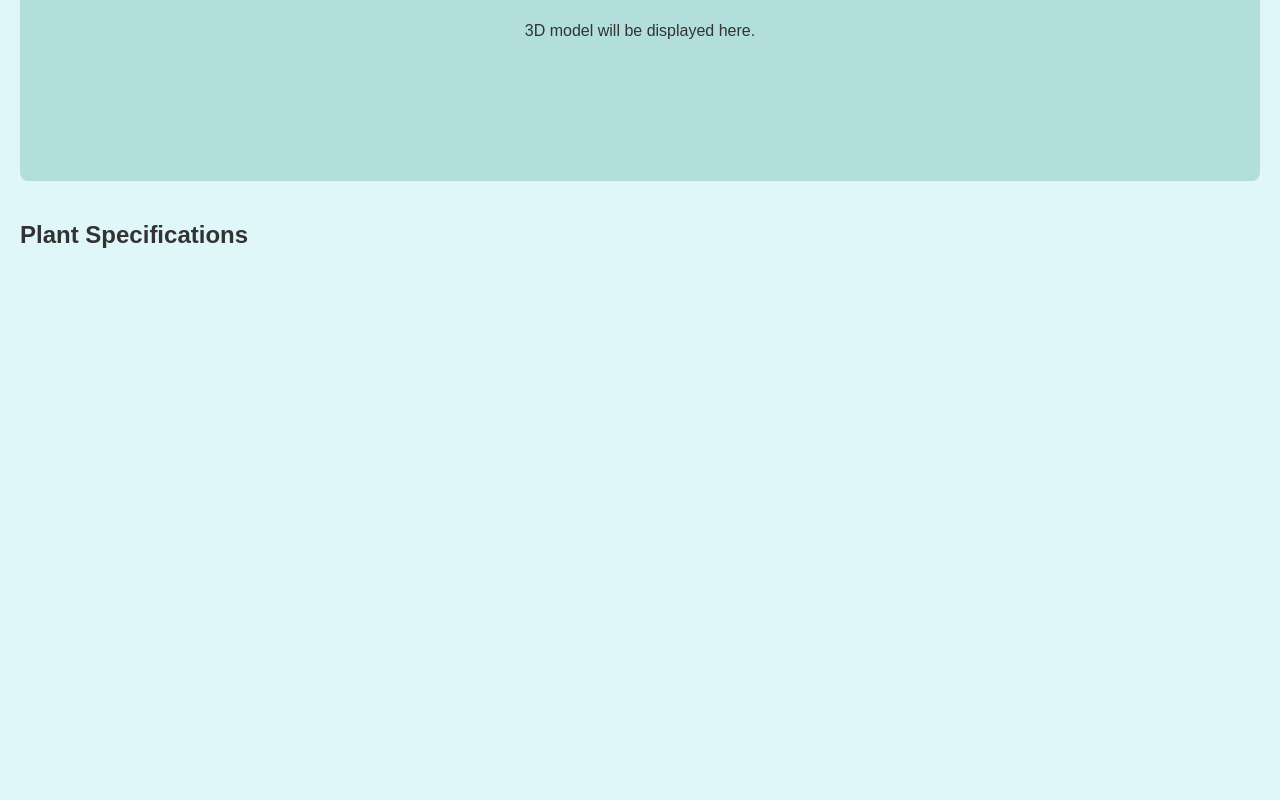
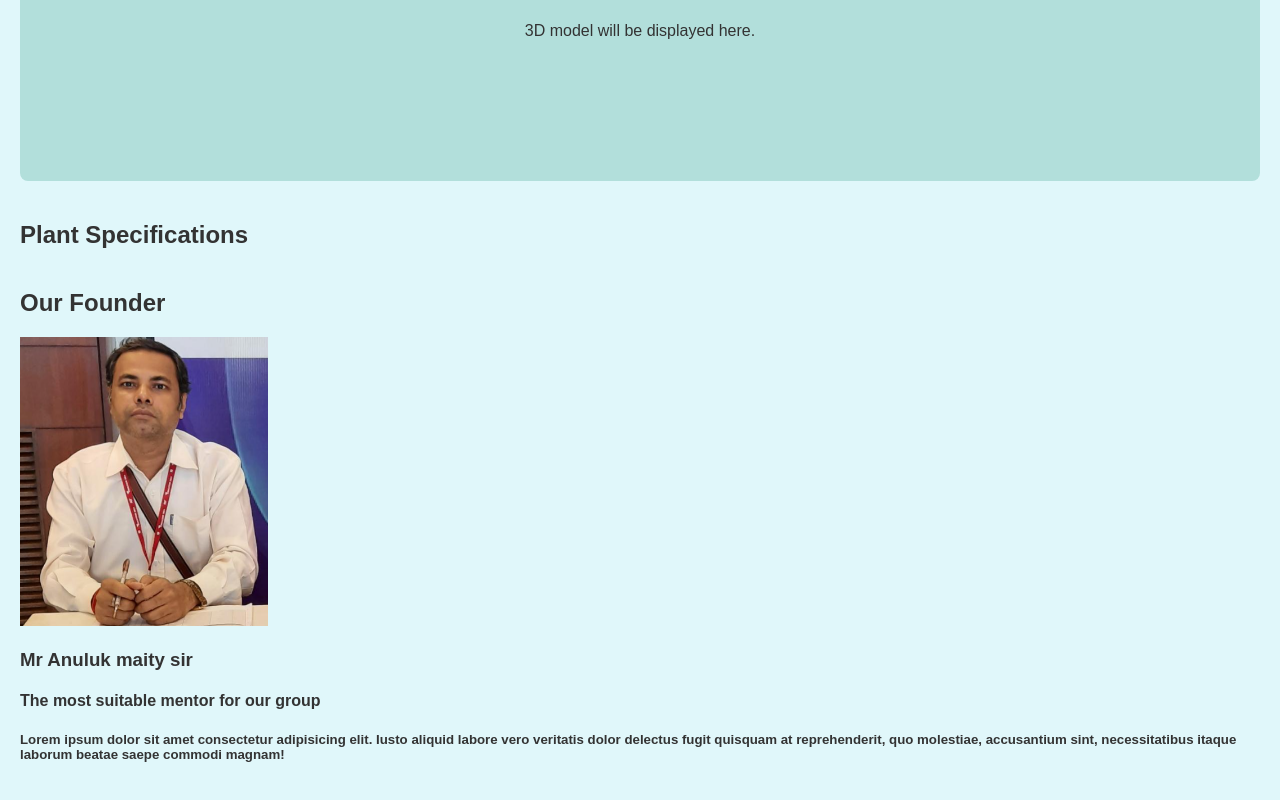
Before and after one commit to Ankit-raj-11/Virtual-garden, a plain HTML site: page index.html in a window 1280 px wide. Shown: the part 1149-1949 px from the top of the page. Before the commit the page ends 1458 px from the top, so only its background shows below. Drawn offline with Linux system fonts and the light colour scheme.

Commit message:
mentor details added

```diff
--- a/index.html
+++ b/index.html
@@ -35,6 +35,17 @@
         </div>
     </section>
 
+    <section>
+        <h2>Our Founder</h2>
+        <img src="Resources/Anukul sir.png" alt="He is our mentor" width="20%">
+        <h3>Mr Anuluk maity sir</h3>
+        <h4>The most suitable mentor for our group</h4>
+        <h5>Lorem ipsum dolor sit amet consectetur adipisicing elit. Iusto aliquid
+            labore vero veritatis dolor delectus fugit quisquam at reprehenderit,
+             quo molestiae, accusantium sint, necessitatibus itaque laborum beatae
+             saepe commodi magnam!</h5>
+    </section>
+
     <script src="script.js"></script>
 </body>
 </html>
```
Also changed, not shown: Resources/Anukul sir.png (added).
